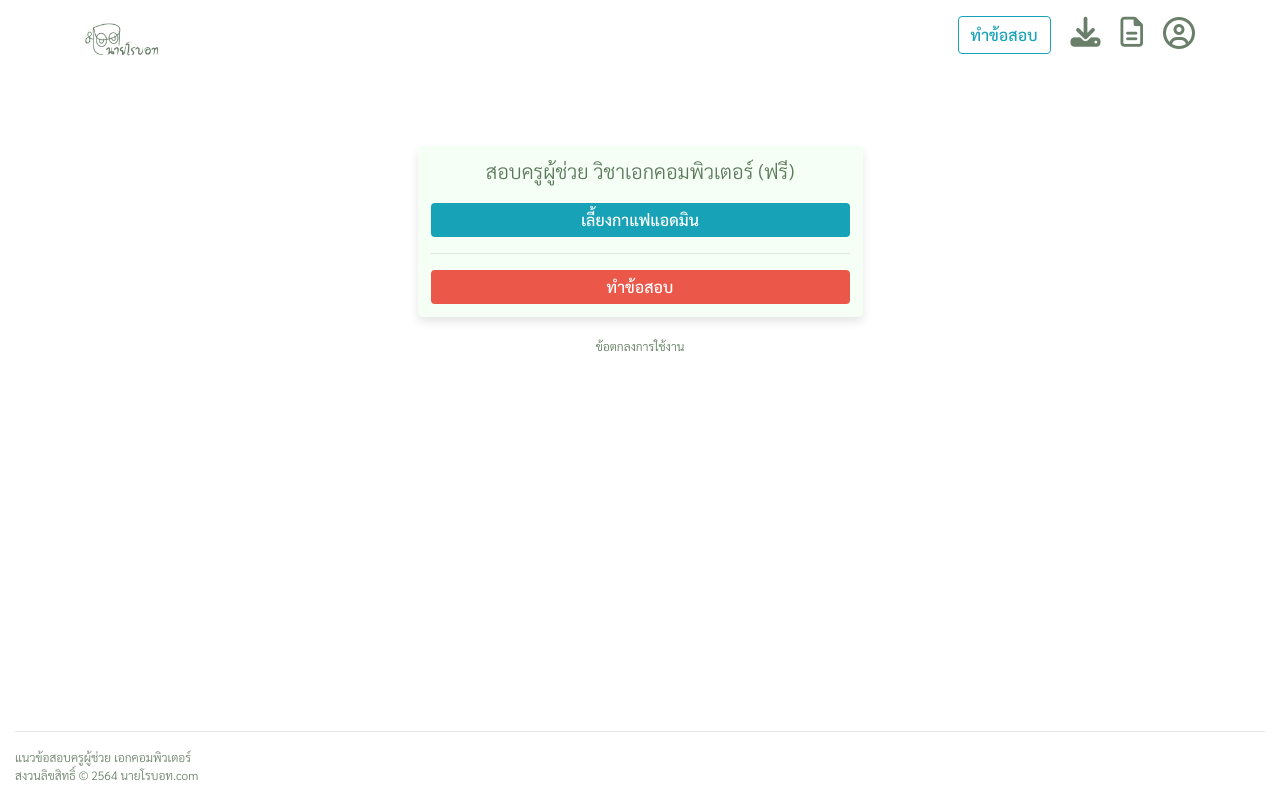
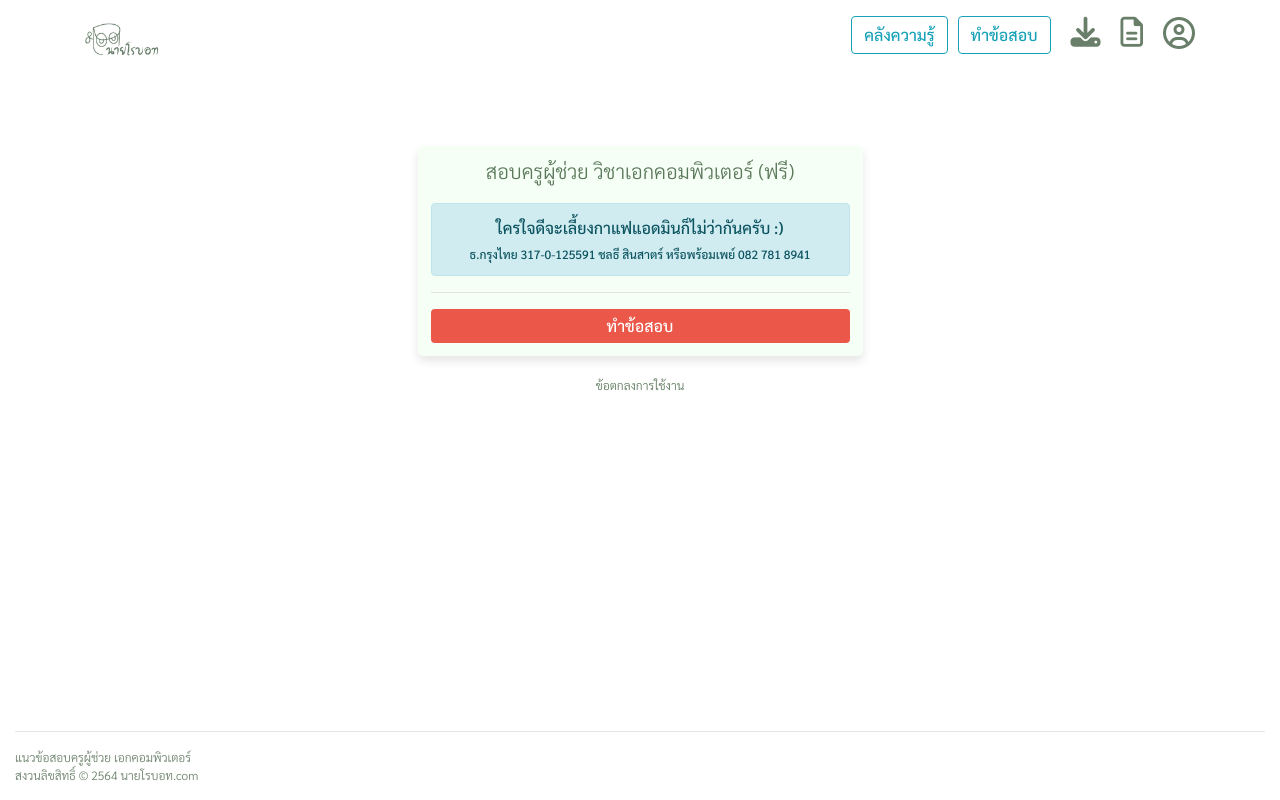
Before and after one commit to chonlatee-s/AT, a React (Create React App) app: page /RegisterAndTest in a window 1280 px wide. Built offline with nearby package versions, Linux system fonts and the light colour scheme.

Commit message:
wordpress

```diff
--- a/public/index.html
+++ b/public/index.html
@@ -21,7 +21,7 @@
 
       gtag('config', 'G-LR0H3SPV15');
     </script>
-
+    <script data-ad-client="ca-pub-5901161227057601" async src="https://pagead2.googlesyndication.com/pagead/js/adsbygoogle.js"></script>
     <title>นายโรบอท.com</title>
   </head>
   <body>
--- a/src/Menu.js
+++ b/src/Menu.js
@@ -13,6 +13,9 @@ class Menu extends Component {
                 </button>
                 <div className="collapse navbar-collapse" id="collapsibleNavbar">
                     <div className="navbar-nav ml-md-auto mb-2" data-toggle="collapse" data-target="#collapsibleNavbar">
+                        <a href ="https://xn--o3cdd5af5d5a4j.com/contents/">
+                            <Button variant="outline-info" className="btn btnFull mt-2">คลังความรู้</Button>
+                        </a>
                         <NavLink to="/RegisterAndTest">
                             <Button variant="outline-info" className="btn btnFull mt-2">ทำข้อสอบ</Button>
                         </NavLink>
--- a/src/Register.js
+++ b/src/Register.js
@@ -29,9 +29,10 @@ class Register extends Component {
                             borderRadius: "5px"
                         }}>
                             <h5 className="topic2">สอบครูผู้ช่วย วิชาเอกคอมพิวเตอร์ (ฟรี)</h5>
-                            <NavLink to="/Coffee">
-                                <input type="button" className="btnLogin" value="เลี้ยงกาแฟแอดมิน"/>
-                            </NavLink>
+                            <Alert variant="info">
+                                <p style={{fontSize:'16px', marginBottom:'5px'}}>ใครใจดีจะเลี้ยงกาแฟแอดมินก็ไม่ว่ากันครับ :) </p>
+                                <p style={{fontSize:'12px', margin:'0px'}}> ธ.กรุงไทย 317-0-125591 ชลธี สินสาตร์ หรือพร้อมเพย์ 082 781 8941</p>
+                            </Alert>
                             <hr/>
                             <input type="button" className="btnLoginFree" value="ทำข้อสอบ" onClick={this.guestFree}/>
                         </Alert>
--- a/src/Result.js
+++ b/src/Result.js
@@ -1,7 +1,6 @@
 import React, { Component } from 'react'
 import {Container, Row, Col, ProgressBar, Alert, Image} from 'react-bootstrap'
 import { connect } from 'react-redux'
-import {NavLink} from 'react-router-dom';
 
 class Result extends Component {
 
```
Also changed, not shown: 1 other file (tests, documents, lock files or other folders).
